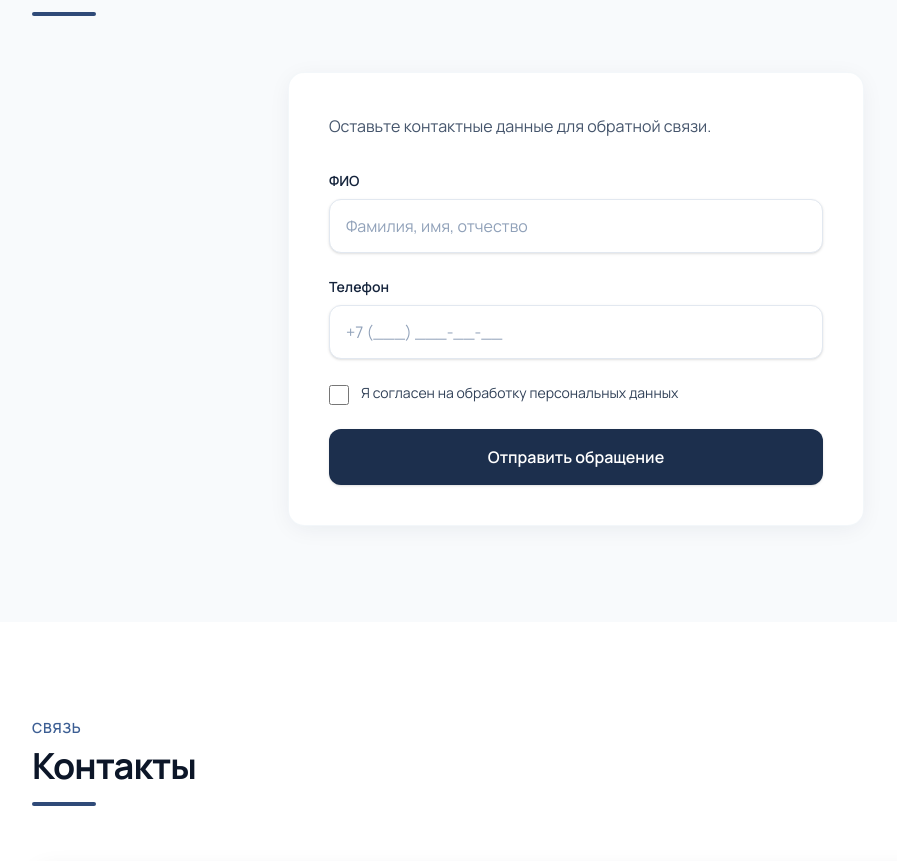
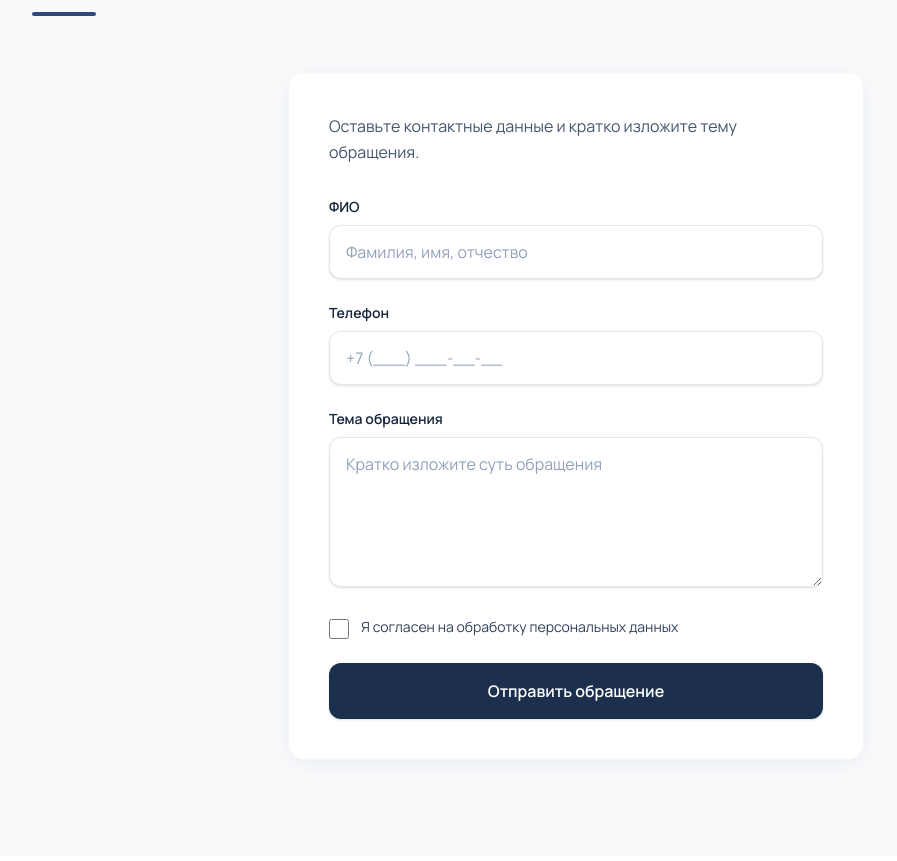
Before and after one commit to almaziphone/AOM, a Vue app in the folder deputy-site/: page / in a window 1280 px wide. Shown: the part 9077-9938 px from the top of the page, without its empty margins (64-961 px from the left). Built offline with nearby package versions, Linux system fonts and the light colour scheme.

Commit message:
Update Caddyfile domain and enhance ContactSection with comment field for user inquiries

```diff
--- a/deputy-site/src/sections/ContactSection.vue
+++ b/deputy-site/src/sections/ContactSection.vue
@@ -6,10 +6,12 @@ import {
   setupDeputyContactHashFocus,
 } from '@/utils/deputyContactNav'
 
+// const FORM_ENDPOINT = 'https://formspree.io/f/xdapbbgo' almaziphone@gmail.com
 const FORM_ENDPOINT = 'https://formspree.io/f/xdapbbgo'
 
 const fio = ref('')
 const phone = ref('')
+const comment = ref('')
 const consent = ref(false)
 const submitting = ref(false)
 const submitted = ref(false)
@@ -24,6 +26,7 @@ async function handleSubmit() {
     body.append('_subject', 'Новое обращение с сайта депутата')
     body.append('fio', fio.value.trim())
     body.append('phone', phone.value.trim())
+    body.append('comment', comment.value.trim())
     body.append('consent', 'yes')
 
     const response = await fetch(FORM_ENDPOINT, {
@@ -64,7 +67,7 @@ onUnmounted(() => {
 
       <div class="card-elevated mx-auto max-w-xl p-8 md:p-10">
         <p class="mb-8 text-base leading-relaxed text-slate-600">
-          Оставьте контактные данные для обратной связи.
+          Оставьте контактные данные и кратко изложите тему обращения.
         </p>
 
         <div
@@ -113,6 +116,22 @@ onUnmounted(() => {
           </div>
 
           <div>
+            <label for="contact-comment" class="mb-2 block text-sm font-semibold text-navy-900">
+              Тема обращения
+            </label>
+            <textarea
+              id="contact-comment"
+              v-model="comment"
+              name="comment"
+              required
+              rows="5"
+              maxlength="4000"
+              class="min-h-[8rem] w-full resize-y rounded-xl border border-slate-200 bg-white px-4 py-3.5 text-base text-slate-900 shadow-sm outline-none transition placeholder:text-slate-400 focus:border-navy-500 focus:ring-2 focus:ring-navy-500/20"
+              placeholder="Кратко изложите суть обращения"
+            />
+          </div>
+
+          <div>
             <label class="flex cursor-pointer items-start gap-3 text-sm leading-snug text-slate-700">
               <input
                 v-model="consent"
```
Also changed, not shown: 1 other file (tests, documents, lock files or other folders).
